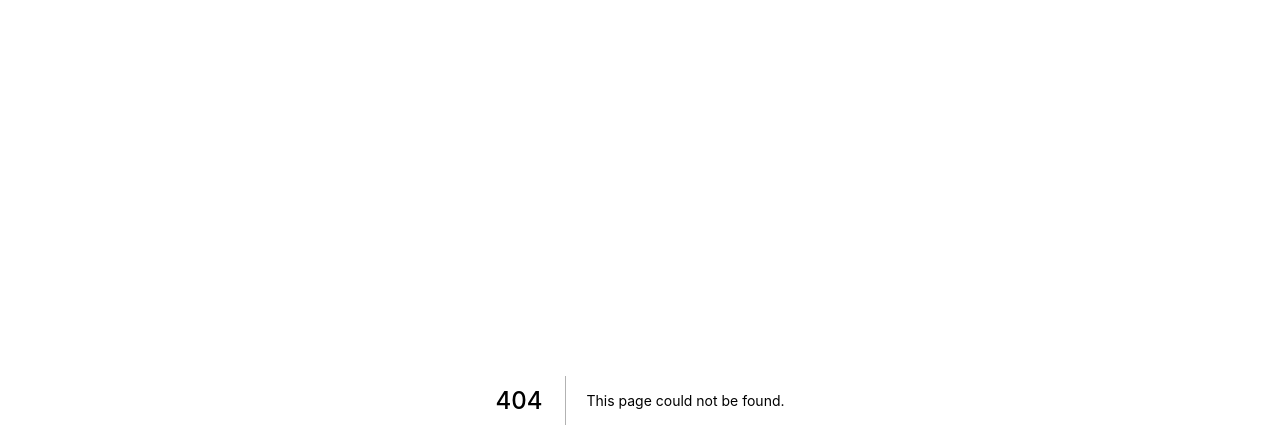
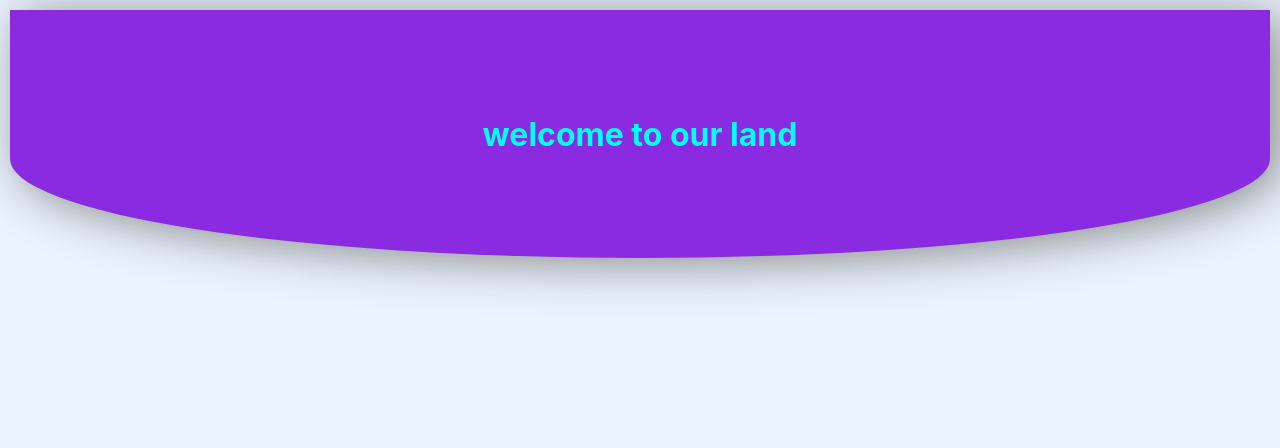
Before and after one commit to catsky/daily_css, a Next.js app: page /13curved-background in a window 1280 px wide. Before the commit this address had no page. Shown: the top 448 px of the page. Built offline with nearby package versions, Linux system fonts and the light colour scheme.

Commit message:
curved box

```diff
--- /dev/null
+++ b/pages/13curved-background.js
@@ -0,0 +1,13 @@
+import React from 'react';
+import Image from 'next/image';
+import styles from '../styles/13curved-background.module.css';
+
+export default function ArrowButton() {
+  return (
+    <div style={{ display: 'flex', margin: '10px' }}>
+      <div className={styles.container}>
+        <h1>welcome to our land</h1>
+      </div>
+    </div>
+  );
+}
--- /dev/null
+++ b/styles/13curved-background.module.css
@@ -0,0 +1,13 @@
+.container {
+  width: 100%;
+  height: 248px;
+  background-color: blueviolet;
+  /* border-radius: 0 0 40% 40%; */
+  border-bottom-left-radius: 50% 40%;
+  border-bottom-right-radius: 50% 40%;
+  display: flex;
+  align-items: center;
+  justify-content: center;
+  color: aqua;
+  box-shadow: 10px 5px 50px #888;
+}
```
